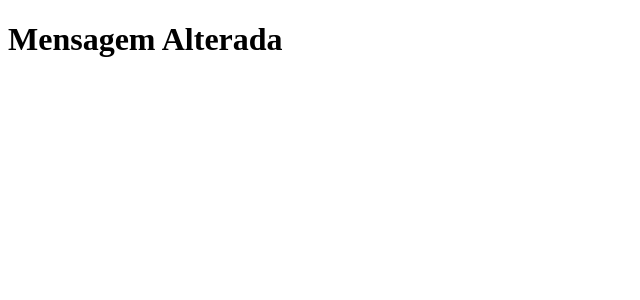
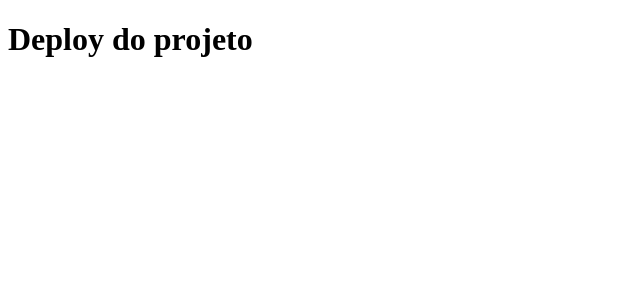
Before and after one commit to evertondg/clone-tabnews, a Next.js app: page / in a window 1280 px wide. Shown: the top 300 px of the page, without its empty margins (0-640 px from the left). Built offline with nearby package versions, Linux system fonts and the light colour scheme.

Commit message:
Altera a frase do index.js

```diff
--- a/pages/index.js
+++ b/pages/index.js
@@ -1,5 +1,5 @@
 function Home(){
-    return <h1>Mensagem Alterada</h1>
+    return <h1>Deploy do projeto</h1>
 }
 
 export default Home;
```
